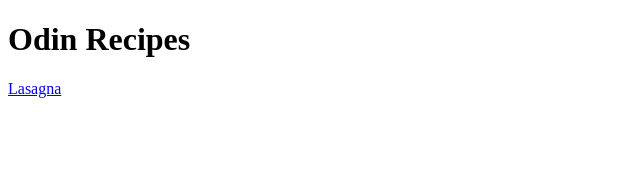
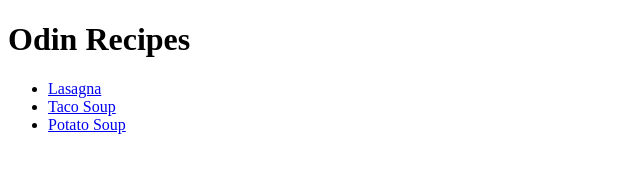
Before and after one commit to Katlynnnz/odin-recipes, a plain HTML site: page index.html in a window 1280 px wide. Shown: the whole page, without its empty margins (0-640 px from the left). Drawn offline with Linux system fonts and the light colour scheme.

Commit message:
Add final links to site

```diff
--- a/index.html
+++ b/index.html
@@ -9,7 +9,10 @@
 	<body>
 		<h1>Odin Recipes</h1>
 
-		<a href="recipes/lasagna.html" target="_blank" rel="noopener noreferrer">Lasagna</a>
+		<ul>
+			<li><a href="recipes/lasagna.html" target="_blank" rel="noopener noreferrer">Lasagna</a></li>
+			<li><a href="recipes/taco_soup.html" target=_blank" rel="noopener noreferrer">Taco Soup</a></li>
+			<li><a href="recipes/potato_soup.html" target="_blank" rel="noopener noreferrer">Potato Soup</a></li>
 
 
 
```
